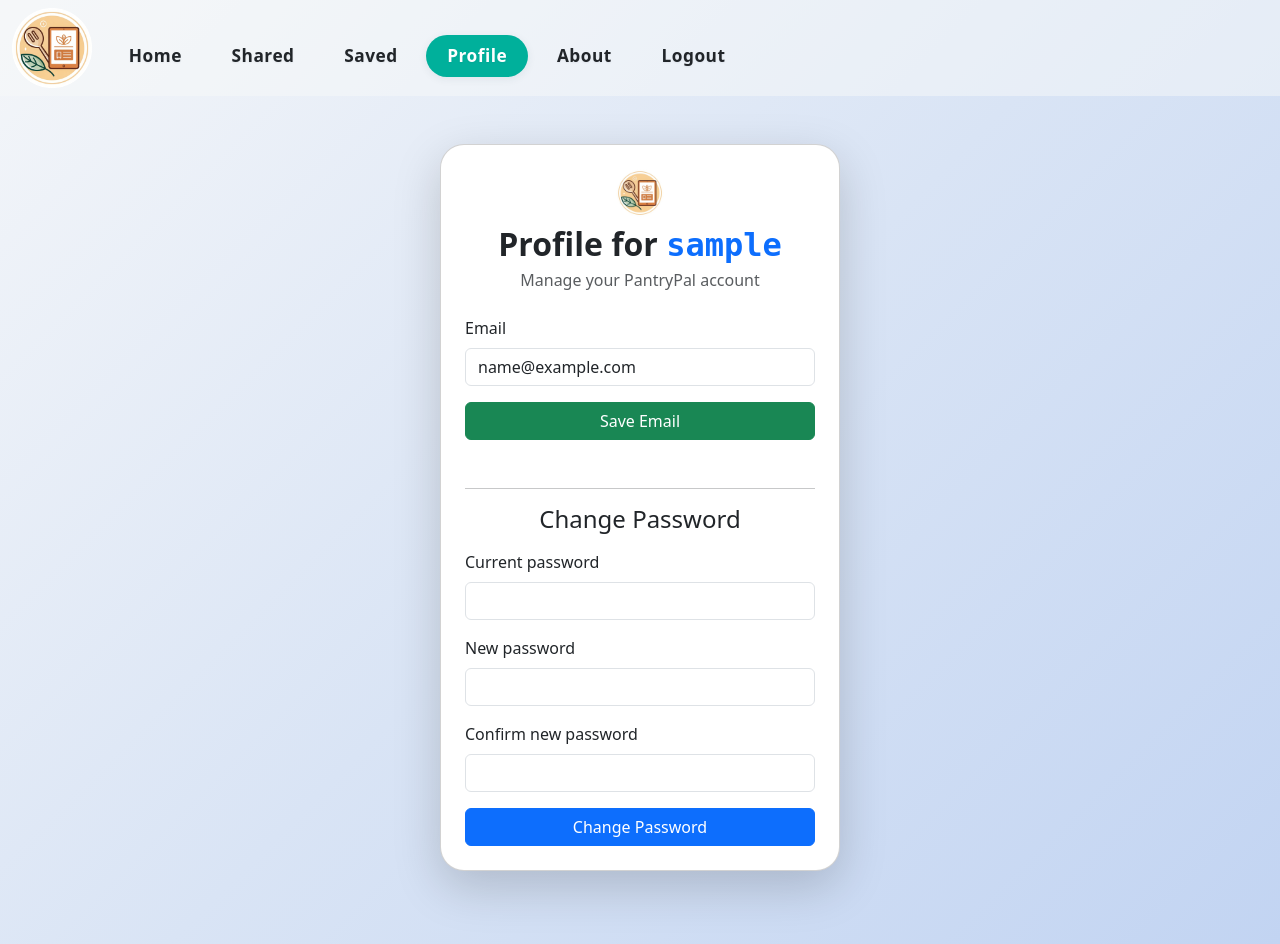
After one commit to jlzlt/PantryPal, a Django app: page /profile/ in a window 1280 px wide. The commit adds this page. Run offline with Django 5.2, Linux system fonts and the light colour scheme; the visitor is signed in with stand-in values (Sample User, id 1); some libraries are stand-ins or nearby versions.

Commit message:
Created profile page.

```diff
--- a/recipes/templates/recipes/layout.html
+++ b/recipes/templates/recipes/layout.html
@@ -62,6 +62,13 @@
                 >Saved</a
               >
             </li>
+            <li class="nav-item">
+              <a
+                class="nav-link {% if request.path == '/profile/' %}active{% endif %} rounded-pill px-3 py-1 text-dark me-2"
+                href="{% url 'profile' %}"
+                >Profile</a
+              >
+            </li>
             {% endif %}
             <li class="nav-item">
               <a
--- /dev/null
+++ b/recipes/templates/recipes/profile.html
@@ -0,0 +1,58 @@
+{% extends 'recipes/layout.html' %}
+{% load static %}
+{% block title %}Profile{% endblock %}
+{% block body %}
+<div class="auth-wrapper" style="min-height: 100vh;">
+  <div class="auth-card card shadow-lg p-4 mx-auto mt-5" style="max-width: 400px; width: 100%; border-radius: 1.5rem;">
+    <div class="text-center mb-4">
+      <img src="{% static 'recipes/logo.png' %}" alt="Logo" class="mb-2" style="height: 48px;">
+      <h2 class="mb-1" style="font-weight: 700;">Profile for <span class="fw-bold text-primary" style="font-family: monospace;">{{ user.username }}</span></h2>
+      <p class="text-muted mb-0">Manage your PantryPal account</p>
+    </div>
+    <form method="post" class="mb-4">
+      {% csrf_token %}
+      <div class="mb-3">
+        <label for="id_email" class="form-label">Email</label>
+        <input type="email" name="email" class="form-control" id="id_email" value="{{ email_form.email.value|default:user.email }}" required />
+        {% if email_form.email.errors %}
+          <div class="text-danger small">{{ email_form.email.errors.0 }}</div>
+        {% endif %}
+      </div>
+      <button type="submit" name="email_submit" class="btn btn-success w-100 mb-2">Save Email</button>
+      {% if email_success %}
+        <div class="alert alert-success mt-3">Email updated successfully!</div>
+      {% endif %}
+    </form>
+    <hr />
+    <h4 class="mb-3 text-center">Change Password</h4>
+    <form method="post">
+      {% csrf_token %}
+      <div class="mb-3">
+        <label for="id_old_password" class="form-label">Current password</label>
+        <input type="password" name="old_password" class="form-control" id="id_old_password" autocomplete="current-password" required />
+        {% if password_form.old_password.errors %}
+          <div class="text-danger small">{{ password_form.old_password.errors.0 }}</div>
+        {% endif %}
+      </div>
+      <div class="mb-3">
+        <label for="id_new_password1" class="form-label">New password</label>
+        <input type="password" name="new_password1" class="form-control" id="id_new_password1" autocomplete="new-password" required />
+        {% if password_form.new_password1.errors %}
+          <div class="text-danger small">{{ password_form.new_password1.errors.0 }}</div>
+        {% endif %}
+      </div>
+      <div class="mb-3">
+        <label for="id_new_password2" class="form-label">Confirm new password</label>
+        <input type="password" name="new_password2" class="form-control" id="id_new_password2" autocomplete="new-password" required />
+        {% if password_form.new_password2.errors %}
+          <div class="text-danger small">{{ password_form.new_password2.errors.0 }}</div>
+        {% endif %}
+      </div>
+      <button type="submit" name="password_submit" class="btn btn-primary w-100">Change Password</button>
+      {% if password_success %}
+        <div class="alert alert-success mt-3">Password updated successfully!</div>
+      {% endif %}
+    </form>
+  </div>
+</div>
+{% endblock %}
--- a/recipes/urls.py
+++ b/recipes/urls.py
@@ -20,4 +20,5 @@ urlpatterns = [
     path("share_recipe/", views.share_recipe, name="share_recipe"),
     path("remove_shared_recipe/", views.remove_shared_recipe, name="remove_shared_recipe"),
     path("rate/<int:shared_recipe_id>/", views.rate_recipe, name="rate_recipe"),
+    path('profile/', views.profile, name='profile'),
 ]
--- a/recipes/views.py
+++ b/recipes/views.py
@@ -1,5 +1,5 @@
 from django.contrib import messages
-from django.contrib.auth import authenticate, login, logout
+from django.contrib.auth import authenticate, login, logout, update_session_auth_hash
 from django.contrib.auth.decorators import login_required
 from django.core.files.base import ContentFile
 from django.http import JsonResponse, HttpResponseRedirect
@@ -37,6 +37,9 @@ import random
 import requests
 import hashlib
 import ast
+from django import forms
+from django.contrib.auth.forms import PasswordChangeForm as DjangoPasswordChangeForm
+from django.contrib.auth.password_validation import validate_password
 
 
 def register(request):
@@ -775,3 +778,43 @@ def remove_shared_recipe(request):
     shared_recipe.delete()
     messages.success(request, "Recipe removed from shared recipes!")
     return redirect("recipe_details", recipe_id=recipe.id)
+
+
+class EmailForm(forms.ModelForm):
+    class Meta:
+        model = User
+        fields = ['email']
+
+class DevPasswordChangeForm(DjangoPasswordChangeForm):
+    def clean_new_password1(self):
+        password1 = self.cleaned_data.get('new_password1')
+        # Skip all validators in development mode
+        return password1
+
+@login_required
+def profile(request):
+    user = request.user
+    email_form = EmailForm(instance=user)
+    password_form = DevPasswordChangeForm(user)
+    email_success = password_success = False
+
+    if request.method == 'POST':
+        if 'email_submit' in request.POST:
+            email_form = EmailForm(request.POST, instance=user)
+            if email_form.is_valid():
+                email_form.save()
+                email_success = True
+        elif 'password_submit' in request.POST:
+            password_form = DevPasswordChangeForm(user, request.POST)
+            if password_form.is_valid():
+                user = password_form.save()
+                update_session_auth_hash(request, user)  # Keep user logged in
+                password_success = True
+
+    return render(request, 'recipes/profile.html', {
+        'user': user,
+        'email_form': email_form,
+        'password_form': password_form,
+        'email_success': email_success,
+        'password_success': password_success,
+    })
```
Also changed, not shown: pantrypal/settings.py (+17 -14 lines).
